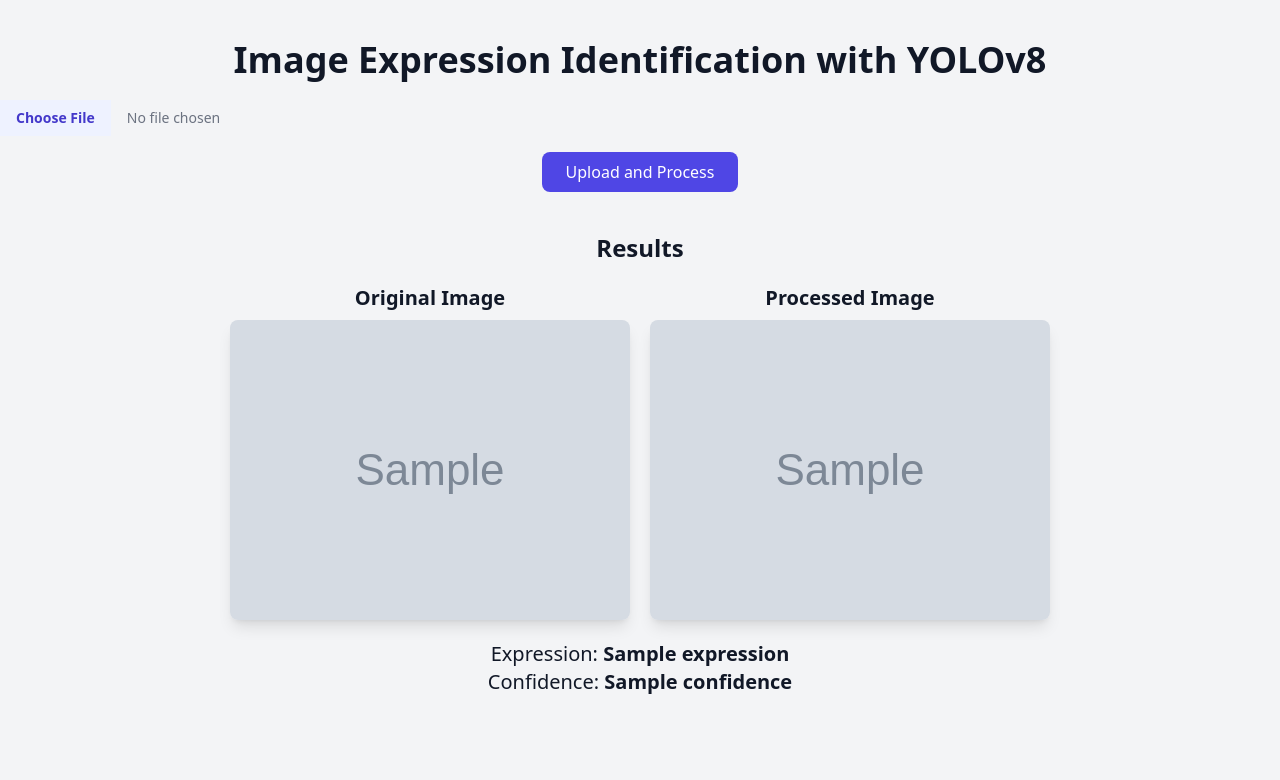
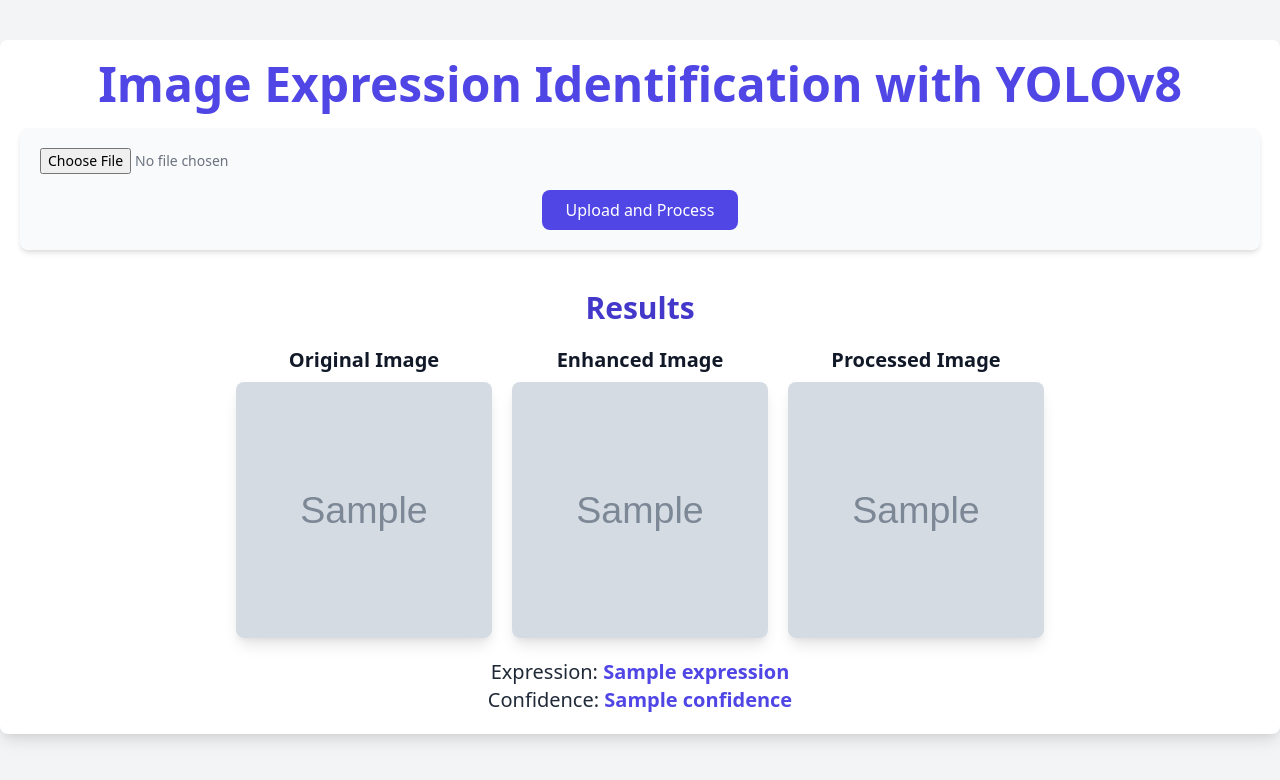
Before and after one commit to shopie14/expression-yolov8-flask, a Flask app: template templates/index.html in a window 1280 px wide. Shown: the top 780 px of the page. Run offline with Flask 3, Linux system fonts and the light colour scheme; the template is opened without the code that fills it: most values are stand-ins (such as "Sample title", 1, 10 or a date in 2020); grey boxes marked "Sample" are stand-in pictures; some libraries are stand-ins or nearby versions.

Commit message:
berhasil deployment

```diff
--- a/app.py
+++ b/app.py
@@ -8,6 +8,10 @@
 app = Flask(__name__)
 UPLOAD_FOLDER = './static/uploads/'
 app.config['UPLOAD_FOLDER'] = UPLOAD_FOLDER
+
+# Ensure the upload folder exists
+if not os.path.exists(UPLOAD_FOLDER):
+    os.makedirs(UPLOAD_FOLDER)
 
 # Load YOLO model
 model = YOLO("Yolov8l.pt")
@@ -54,21 +58,26 @@
             # Check brightness and enhance if necessary
             mean_brightness = np.mean(cv2.cvtColor(image, cv2.COLOR_BGR2HSV)[:,:,2])
             enhanced_image = None
+            enhancement_needed = False
             if mean_brightness < 100:
                 enhanced_image = enhance_image(image.copy())
+                enhancement_needed = True
 
             # Identify expression
-            if enhanced_image is not None:
-                image_to_use = enhanced_image
-            else:
-                image_to_use = image
-
+            image_to_use = enhanced_image if enhanced_image is not None else image
             processed_image, expression, confidence = identify_expression(image_to_use, model)
             processed_filename = os.path.join(app.config['UPLOAD_FOLDER'], 'processed_' + file.filename)
             cv2.imwrite(processed_filename, processed_image)
 
-            return render_template('index.html', original_image=url_for('static', filename='uploads/' + file.filename), processed_image=url_for('static', filename='uploads/processed_' + file.filename), expression=expression, confidence=confidence)
+            return render_template(
+                'index.html',
+                original_image=url_for('static', filename='uploads/' + file.filename),
+                enhanced_image=url_for('static', filename='uploads/' + file.filename) if enhancement_needed else None,
+                processed_image=url_for('static', filename='uploads/processed_' + file.filename),
+                expression=expression,
+                confidence=confidence
+            )
     return render_template('index.html')
 
 if __name__ == '__main__':
-    app.run(debug=False)  # Ensure debug is set to False
+    app.run(debug=False)
--- a/templates/index.html
+++ b/templates/index.html
@@ -3,41 +3,85 @@
 <head>
     <meta charset="UTF-8">
     <meta name="viewport" content="width=device-width, initial-scale=1.0">
+    <link href="https://cdnjs.cloudflare.com/ajax/libs/tailwindcss/2.2.19/tailwind.min.css" rel="stylesheet">
     <title>Image Expression Identification with YOLOv8</title>
-    <script src="https://cdn.tailwindcss.com"></script>
+    <style>
+        .animate-bounce {
+            animation: bounce 2s infinite;
+        }
+        @keyframes bounce {
+            0%, 100% {
+                transform: translateY(0);
+            }
+            50% {
+                transform: translateY(-10px);
+            }
+        }
+        .animate-fade-in {
+            animation: fadeIn 1s ease-in-out;
+        }
+        @keyframes fadeIn {
+            from {
+                opacity: 0;
+            }
+            to {
+                opacity: 1;
+            }
+        }
+        .loader {
+            border: 4px solid #f3f3f3;
+            border-radius: 50%;
+            border-top: 4px solid #3498db;
+            width: 40px;
+            height: 40px;
+            animation: spin 2s linear infinite;
+            display: none;
+        }
+        @keyframes spin {
+            0% { transform: rotate(0deg); }
+            100% { transform: rotate(360deg); }
+        }
+    </style>
 </head>
 <body class="bg-gray-100 text-gray-900">
 
-<div class="container mx-auto mt-10">
+<div class="container mx-auto mt-10 p-5 bg-white shadow-lg rounded-lg">
     <div class="text-center">
-        <h1 class="text-4xl font-bold mb-5">Image Expression Identification with YOLOv8</h1>
-        <form method="post" enctype="multipart/form-data">
+        <h1 class="text-5xl font-bold mb-5 text-indigo-600">Image Expression Identification with YOLOv8</h1>
+        <form id="uploadForm" method="post" enctype="multipart/form-data" class="bg-gray-50 p-5 rounded-lg shadow-md">
             <div class="mb-4">
-                <input type="file" name="file" class="block w-full text-sm text-gray-500 file:mr-4 file:py-2 file:px-4 file:border-0 file:text-sm file:font-semibold file:bg-indigo-50 file:text-indigo-700 hover:file:bg-indigo-100">
+                <input type="file" name="file" class="block w-full text-sm text-gray-500 file:mr-4 file:py-2 file:px-4 file:border-0 file:text-sm file:font-semibold file:bg-indigo-50 file:text-indigo-700 hover:file:bg-indigo-100" required>
             </div>
-            <button type="submit" class="px-6 py-2 bg-indigo-600 text-white rounded-lg hover:bg-indigo-500">Upload and Process</button>
+            <button type="submit" class="px-6 py-2 bg-indigo-600 text-white rounded-lg hover:bg-indigo-500 transition duration-300">Upload and Process</button>
         </form>
+        <div id="loader" class="loader mx-auto mt-5"></div>
 
         {% if original_image %}
-        <div class="mt-10">
-            <h2 class="text-2xl font-semibold mb-5">Results</h2>
-            <div class="flex justify-center">
-                <div class="mr-5">
+        <div class="mt-10 animate-fade-in">
+            <h2 class="text-3xl font-semibold mb-5 text-indigo-700">Results</h2>
+            <div class="flex justify-center space-x-5">
+                <div class="flex flex-col items-center">
                     <h3 class="text-xl font-semibold mb-2">Original Image</h3>
-                    <img src="{{ original_image }}" class="rounded-lg shadow-lg">
+                    <img src="{{ original_image }}" class="rounded-lg shadow-lg w-64 h-64 object-cover">
                 </div>
-                <div>
+                {% if enhanced_image %}
+                <div class="flex flex-col items-center">
+                    <h3 class="text-xl font-semibold mb-2">Enhanced Image</h3>
+                    <img src="{{ enhanced_image }}" class="rounded-lg shadow-lg w-64 h-64 object-cover">
+                </div>
+                {% endif %}
+                <div class="flex flex-col items-center">
                     <h3 class="text-xl font-semibold mb-2">Processed Image</h3>
-                    <img src="{{ processed_image }}" class="rounded-lg shadow-lg">
+                    <img src="{{ processed_image }}" class="rounded-lg shadow-lg w-64 h-64 object-cover">
                 </div>
             </div>
             {% if expression %}
-            <div class="mt-5 text-xl">
-                <p>Expression: <span class="font-bold">{{ expression }}</span></p>
-                <p>Confidence: <span class="font-bold">{{ confidence }}</span></p>
+            <div class="mt-5 text-xl text-center">
+                <p class="text-gray-800">Expression: <span class="font-bold text-indigo-600">{{ expression }}</span></p>
+                <p class="text-gray-800">Confidence: <span class="font-bold text-indigo-600">{{ confidence }}</span></p>
             </div>
             {% else %}
-            <div class="mt-5 text-xl text-red-500">
+            <div class="mt-5 text-xl text-center text-red-500">
                 <p>No expressions detected.</p>
             </div>
             {% endif %}
@@ -46,5 +90,11 @@
     </div>
 </div>
 
+<script>
+    document.getElementById('uploadForm').addEventListener('submit', function() {
+        document.getElementById('loader').style.display = 'block';
+    });
+</script>
+
 </body>
 </html>
```
Also changed, not shown: static/uploads/0_105.jpg (deleted), static/uploads/0_29.jpg (deleted), static/uploads/processed_webcam-21310-253-30-1702957748640.png.png (deleted), static/uploads/processed_webcam-631-264-30-1700442221738.png.png (deleted), static/uploads/webcam-21310-253-30-1702957748640.png.png (deleted), static/uploads/webcam-21370-253-30-1702958361327.png.png (deleted), static/uploads/webcam-631-264-30-1700442221738.png.png (deleted).
